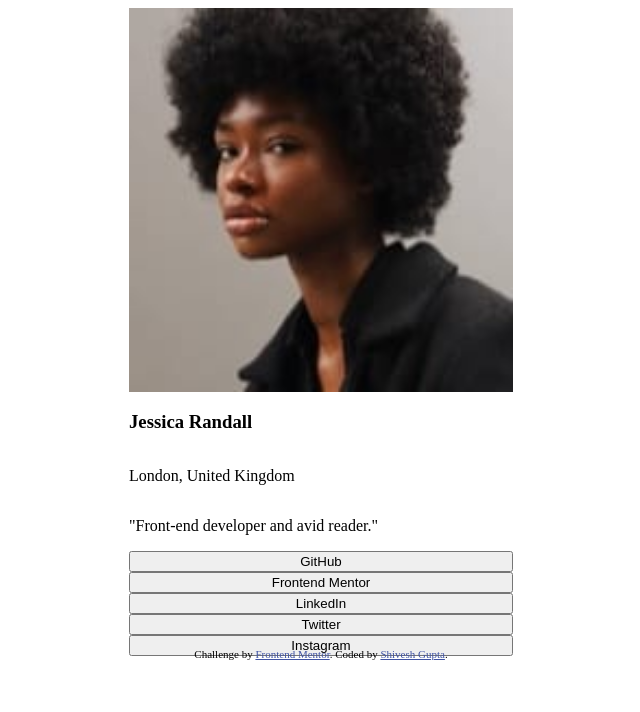
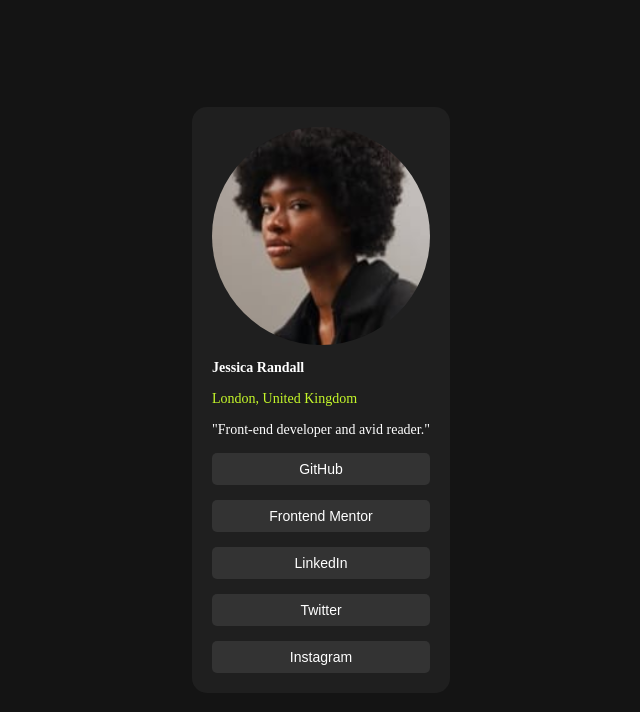
Before and after one commit to SGcoder120/social-links-profile-main, a plain HTML site: page index.html in a window 1280 px wide. Shown: the whole page, without its empty margins (319-959 px from the left). Drawn offline with Linux system fonts and the light colour scheme.

Commit message:
Made the basic gist of the UI

```diff
--- a/index.html
+++ b/index.html
@@ -12,12 +12,11 @@
 
   </head>
   <body>
-
     <div class="container">
-      <img src="assets/images/avatar-jessica.jpeg" alt="profile-pic"/>
-      <h3>Jessica Randall</h3>
-      <p>London, United Kingdom</p>
-      <p>"Front-end developer and avid reader."</p>
+      <img src="assets/images/avatar-jessica.jpeg" alt="profile-pic" />
+      <h3 class="name">Jessica Randall</h3>
+      <p class="location">London, United Kingdom</p>
+      <p class="role">"Front-end developer and avid reader."</p>
 
       <button>GitHub</button>
       <button>Frontend Mentor</button>
@@ -25,10 +24,5 @@
       <button>Twitter</button>
       <button>Instagram</button>
     </div>
-    <footer class="attribution">
-      Challenge by <a
-        href="https://www.frontendmentor.io?ref=challenge">Frontend Mentor</a>.
-      Coded by <a href="#">Shivesh Gupta</a>.
-    </footer>
   </body>
 </html>
--- a/styles.css
+++ b/styles.css
@@ -1,3 +1,8 @@
+* {
+    margin: 0px;
+    padding: 0px;
+}
+
 .attribution {
     font-size: 0.6875rem;
     text-align: center;
@@ -9,14 +14,39 @@
 
 body {
     display: flex;
+    flex-direction: column;
     justify-content: center;
     align-items: center;
-    flex-direction: column;
+    min-height: 100vh;
+    background-color: hsl(0, 0%, 8%);
+    gap: 20px;
+}
+
+p, h3, button, .attribution {
+    font-size: 14px;
+    color: white;
 }
 
 .container {
-    width: 30vw;
-    height: 80vh;
     display: flex;
     flex-direction: column;
+    gap: 15px;
+    background-color: hsl(0, 0%, 12%);
+    padding: 20px;
+    border-radius: 15px;
 }
+
+img {
+    border-radius: 50%;
+}
+
+p.location {
+    color: hsl(75, 94%, 57%);
+}
+
+button {
+    background-color: hsl(0, 0%, 20%);
+    padding: 8px 10px;
+    border: none;
+    border-radius: 5px;
+}
```
